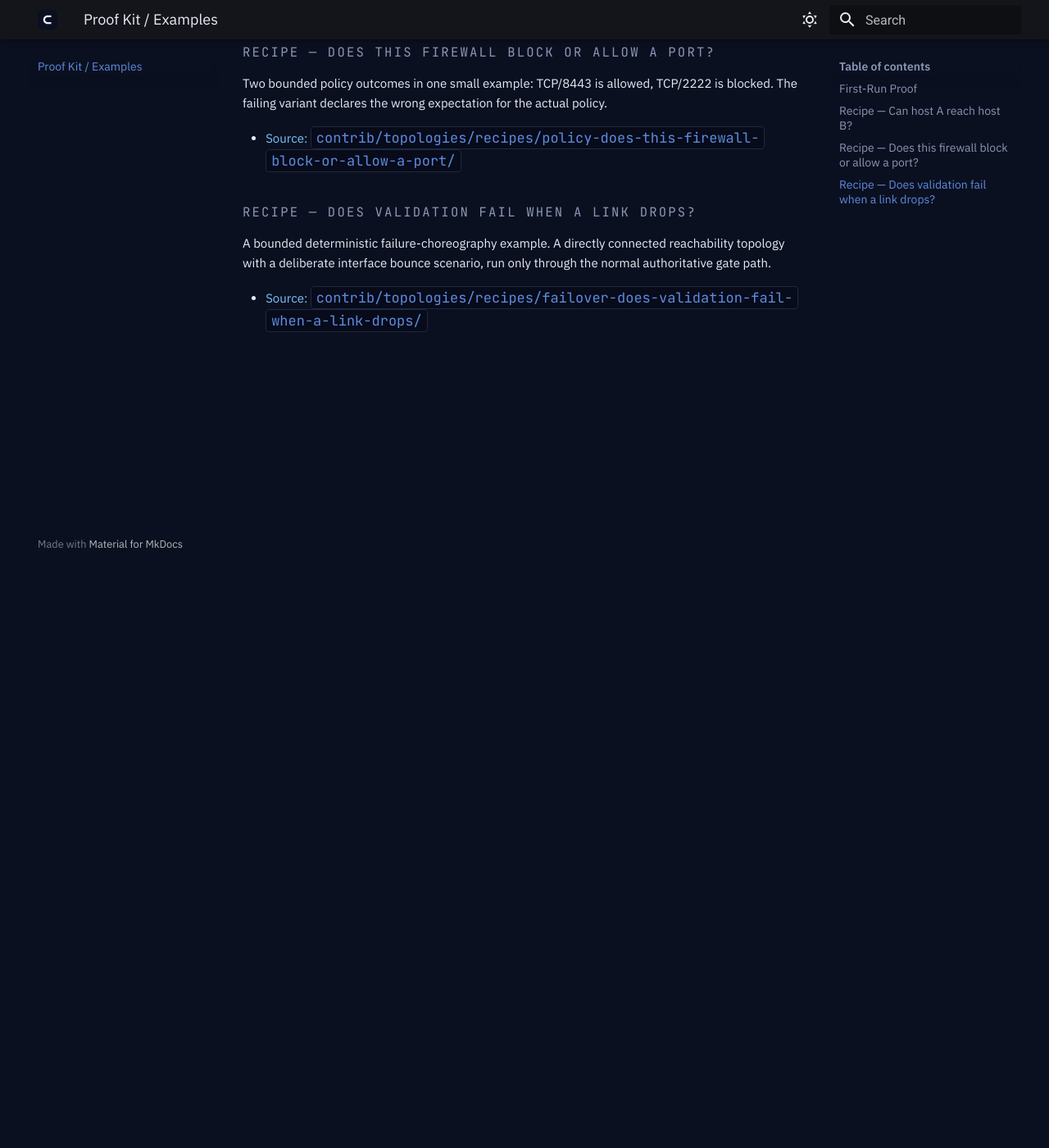
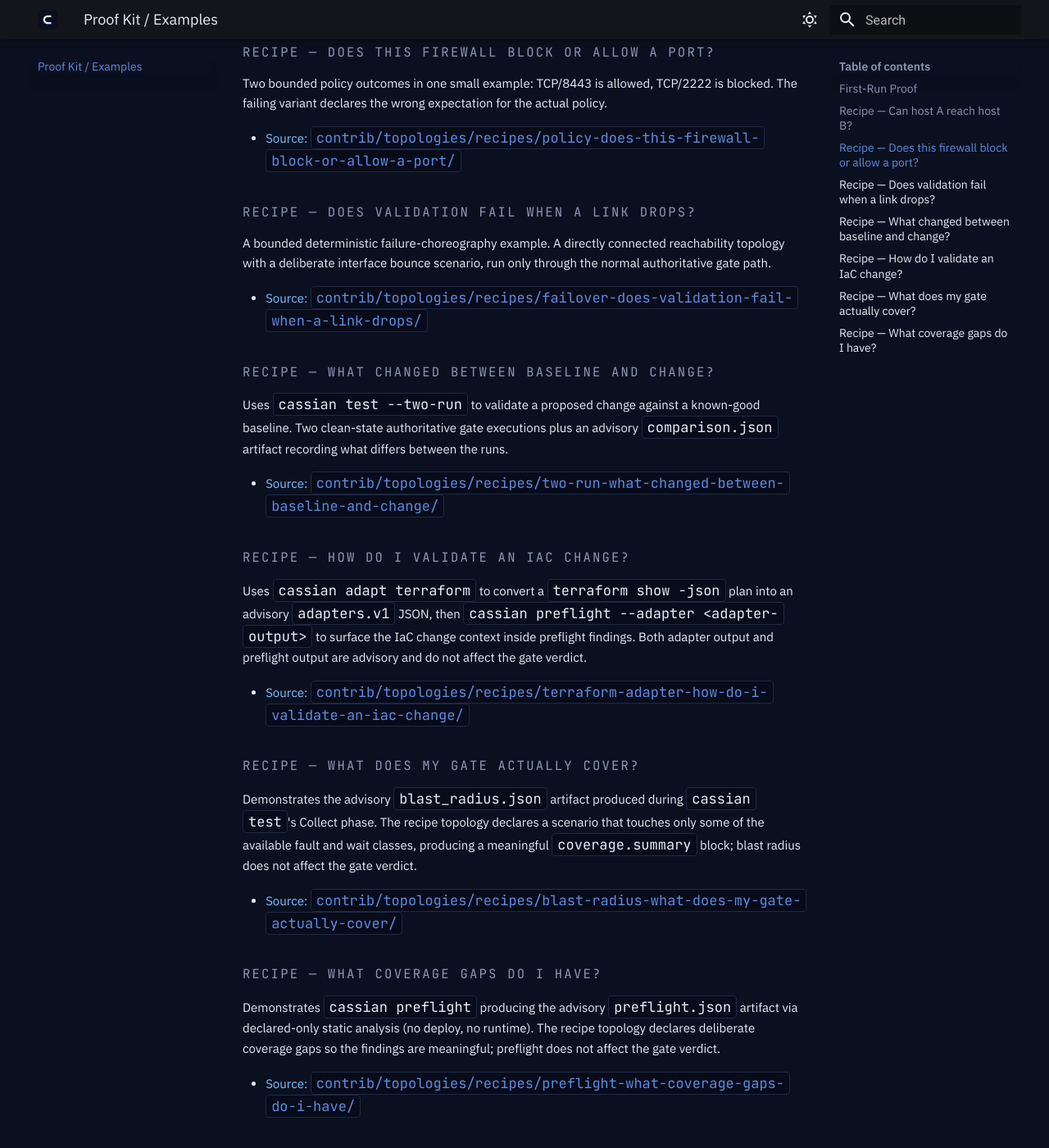
Before and after one commit to cassian-gate/cassian-gate, an MkDocs documentation site: the page built from docs/proof-kit.md, in a window 1280 px wide and 1400 px high, scrolled down 714 px. Shown: the whole window at 82% size. Built offline with MkDocs 1.6.1 and Material for MkDocs 9.7.7, drawn with Linux system fonts in a browser that asks for light colours; the version menu is left out; before the commit the page ends 1188 px from its top, so only the background shows below that.

Commit message:
WI-6: docs/proof-kit.md cross-link insertion (Phase 1a Handover 8b)
Appends four additive \`## Recipe — <question>\` sections after the
existing failover recipe section in docs/proof-kit.md, one per
H8b recipe.

Files:
- docs/proof-kit.md (additive trailing append)

Per REQ-H8B-8 / B08: lines 1-27 (file header, First-Run Proof
section, three v1.x recipe sections) preserved byte-identical.
Per LD-6 = (a): all four new Source links use absolute \`main\`
GitHub URLs; no develop/phase1a branch URLs introduced.
Per LD-α: pre-WI baseline captured as discrete pre-WI step.
Per PROOF-7: byte-diff shows 24 additions, 0 deletions, all
after line 27.
Per Constraint 1: zero \`cassian ai\` mentions.
404 window for new \`main\` URLs between H8b merge and Phase 1a
closure merge to be noted in closure report §3 per LD-6 = (a).

```diff
--- a/docs/proof-kit.md
+++ b/docs/proof-kit.md
@@ -25,3 +25,27 @@ Two bounded policy outcomes in one small example: TCP/8443 is allowed, TCP/2222
 A bounded deterministic failure-choreography example. A directly connected reachability topology with a deliberate interface bounce scenario, run only through the normal authoritative gate path.
 
 - [Source: `contrib/topologies/recipes/failover-does-validation-fail-when-a-link-drops/`](https://github.com/cassian-gate/cassian-gate/tree/main/contrib/topologies/recipes/failover-does-validation-fail-when-a-link-drops)
+
+## Recipe — What changed between baseline and change?
+
+Uses `cassian test --two-run` to validate a proposed change against a known-good baseline. Two clean-state authoritative gate executions plus an advisory `comparison.json` artifact recording what differs between the runs.
+
+- [Source: `contrib/topologies/recipes/two-run-what-changed-between-baseline-and-change/`](https://github.com/cassian-gate/cassian-gate/tree/main/contrib/topologies/recipes/two-run-what-changed-between-baseline-and-change)
+
+## Recipe — How do I validate an IaC change?
+
+Uses `cassian adapt terraform` to convert a `terraform show -json` plan into an advisory `adapters.v1` JSON, then `cassian preflight --adapter <adapter-output>` to surface the IaC change context inside preflight findings. Both adapter output and preflight output are advisory and do not affect the gate verdict.
+
+- [Source: `contrib/topologies/recipes/terraform-adapter-how-do-i-validate-an-iac-change/`](https://github.com/cassian-gate/cassian-gate/tree/main/contrib/topologies/recipes/terraform-adapter-how-do-i-validate-an-iac-change)
+
+## Recipe — What does my gate actually cover?
+
+Demonstrates the advisory `blast_radius.json` artifact produced during `cassian test`'s Collect phase. The recipe topology declares a scenario that touches only some of the available fault and wait classes, producing a meaningful `coverage.summary` block; blast radius does not affect the gate verdict.
+
+- [Source: `contrib/topologies/recipes/blast-radius-what-does-my-gate-actually-cover/`](https://github.com/cassian-gate/cassian-gate/tree/main/contrib/topologies/recipes/blast-radius-what-does-my-gate-actually-cover)
+
+## Recipe — What coverage gaps do I have?
+
+Demonstrates `cassian preflight` producing the advisory `preflight.json` artifact via declared-only static analysis (no deploy, no runtime). The recipe topology declares deliberate coverage gaps so the findings are meaningful; preflight does not affect the gate verdict.
+
+- [Source: `contrib/topologies/recipes/preflight-what-coverage-gaps-do-i-have/`](https://github.com/cassian-gate/cassian-gate/tree/main/contrib/topologies/recipes/preflight-what-coverage-gaps-do-i-have)
```
